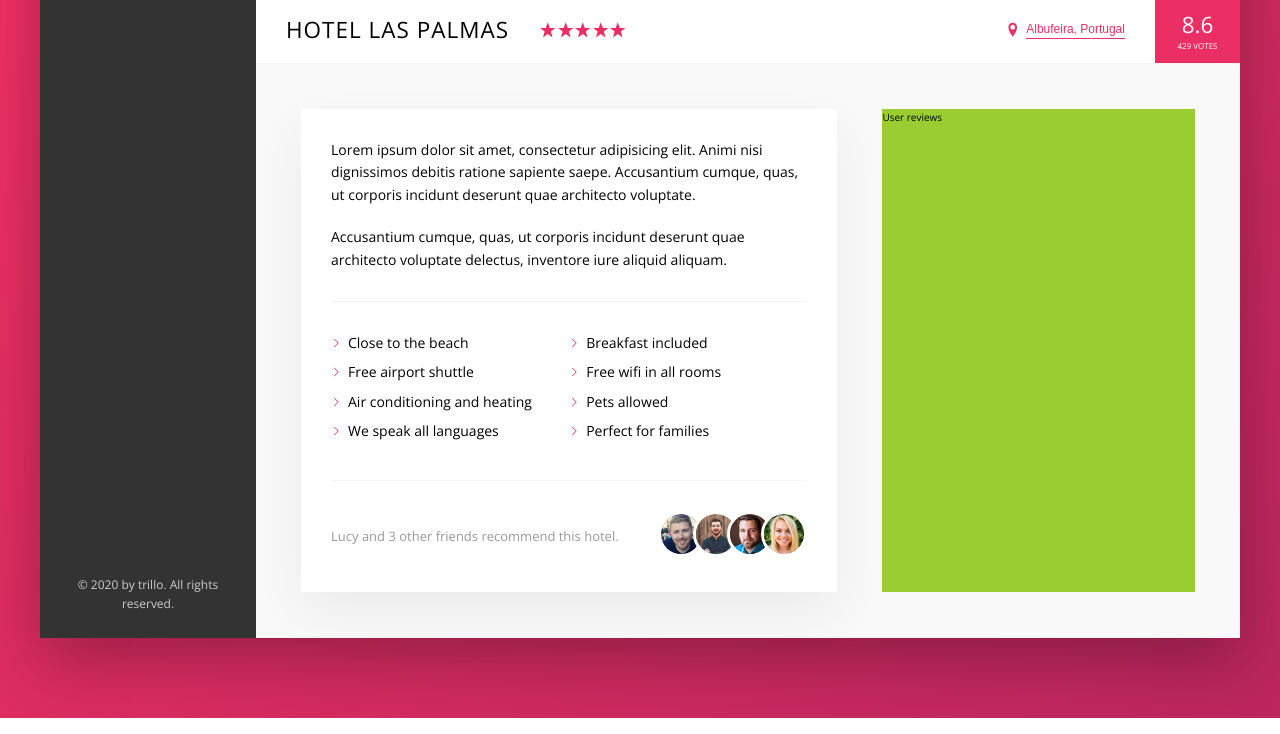
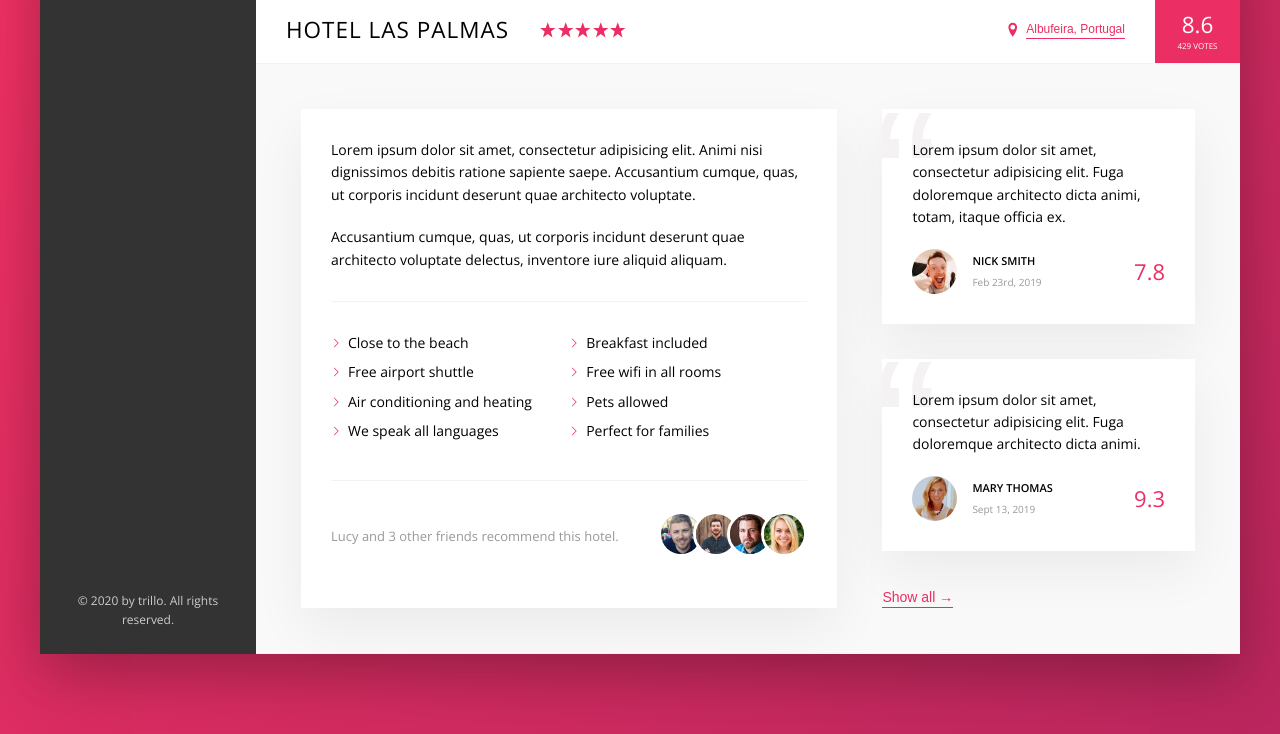
Before and after one commit to SolomanGarcia/Trillo, a website: page index.html in a window 1280 px wide. Shown: the part 538-1272 px from the top of the page. Drawn offline with nearby package versions, Linux system fonts and the light colour scheme.

Commit message:
added styling to review section

```diff
--- a/index.html
+++ b/index.html
@@ -168,7 +168,35 @@
                     </div>
 
                     <div class="user-reviews">
-                        User reviews
+                        <figure class="review">
+                            <blockquote class="review__text">
+                                Lorem ipsum dolor sit amet, consectetur adipisicing elit. Fuga doloremque architecto dicta animi, totam, itaque officia ex.
+                            </blockquote>
+                            <figcaption class="review__user">
+                                <img src="img/user-1.jpg" alt="User 1" class="review__photo">
+                                <div class="review__user-box">
+                                    <p class="review__user-name">Nick Smith</p>
+                                    <p class="review__user-date">Feb 23rd, 2019</p>
+                                </div>
+                                <div class="review__rating">7.8</div>
+                            </figcaption>
+                        </figure>
+
+                        <figure class="review">
+                            <blockquote class="review__text">
+                                Lorem ipsum dolor sit amet, consectetur adipisicing elit. Fuga doloremque architecto dicta animi.
+                            </blockquote>
+                            <figcaption class="review__user">
+                                <img src="img/user-2.jpg" alt="User 2" class="review__photo">
+                                <div class="review__user-box">
+                                    <p class="review__user-name">Mary Thomas</p>
+                                    <p class="review__user-date">Sept 13, 2019</p>
+                                </div>
+                                <div class="review__rating">9.3</div>
+                            </figcaption>
+                        </figure>
+
+                        <button class="btn-inline">Show all <span>&rarr;</span></button>
                     </div>
                 </div>
             </main>
--- a/sass/_components.scss
+++ b/sass/_components.scss
@@ -266,8 +266,17 @@
     cursor: pointer;
     transition: all .2s;
 
+    & span {
+        margin-left: 3px;
+        transition: margin-left .2s;
+    }
+
     &:hover {
         color: var(--color-grey-dark-1);
+
+        span {
+            margin-left: 8px;
+        }
     }
 
     &:focus {
@@ -342,6 +351,7 @@
     font-size: 1.3rem;
     color: var(--color-grey-dark-3);
 
+
     display: flex;
     align-items: center;
 
@@ -365,3 +375,67 @@
         }
     }
 }
+
+/////////////////////////////////////////////////////////
+//REVIEWS
+
+.review {
+    background-color: #fff;
+    box-shadow: var(--shadow-light);
+    padding: 3rem;
+    margin-bottom: 3.5rem;
+    position: relative;
+    overflow: hidden;
+
+    &__text {
+        margin-bottom: 2rem;
+        z-index: 10;
+        position: relative;
+    }
+
+    &__user {
+        display: flex;
+        align-items: center;
+    }
+
+    &__photo {
+        height: 4.5rem;
+        width: 4.5rem;
+        border-radius: 50%;
+        margin-right: 1.5rem;
+    }
+
+    &__user-box {
+        margin-right: auto;
+    }
+
+    &__user-name {
+        font-size: 1.1rem;
+        font-weight: 600;
+        text-transform: uppercase;
+        margin-bottom: .4rem;
+    }
+
+    &__user-date {
+        font-size: 1rem;
+        color: var(--color-grey-dark-3);
+    }
+
+    &__rating {
+        color: var(--color-primary);
+        font-size: 2.2rem;
+        font-weight: 300;
+    }
+
+    &::before {
+        content: "\201C";
+        position: absolute;
+        top: -2.75rem;
+        left: -1rem;
+        line-height: 1;
+        font-size: 20rem;
+        color: var(--color-grey-light-2);
+        font-family: sans-serif;
+        z-index: 1;
+    }
+}
--- a/sass/_layout.scss
+++ b/sass/_layout.scss
@@ -39,6 +39,7 @@
 }
 
 .detail {
+    font-size: 1.4rem;
     display: flex;
     padding: 4.5rem;
     background-color: var(--color-grey-light-1);
@@ -46,7 +47,6 @@
 }
 
 .description {
-    font-size: 1.4rem;
     background-color: #fff;
     box-shadow: var(--shadow-light);
     padding: 3rem;
@@ -55,6 +55,9 @@
 }
 
 .user-reviews {
-    background-color: yellowgreen;
     flex: 1;
+
+    display: flex;
+    flex-direction: column;
+    align-items: center;
 }
```
Also changed, not shown: css/style.css, img/user-1.jpg (added), img/user-2.jpg (added).
